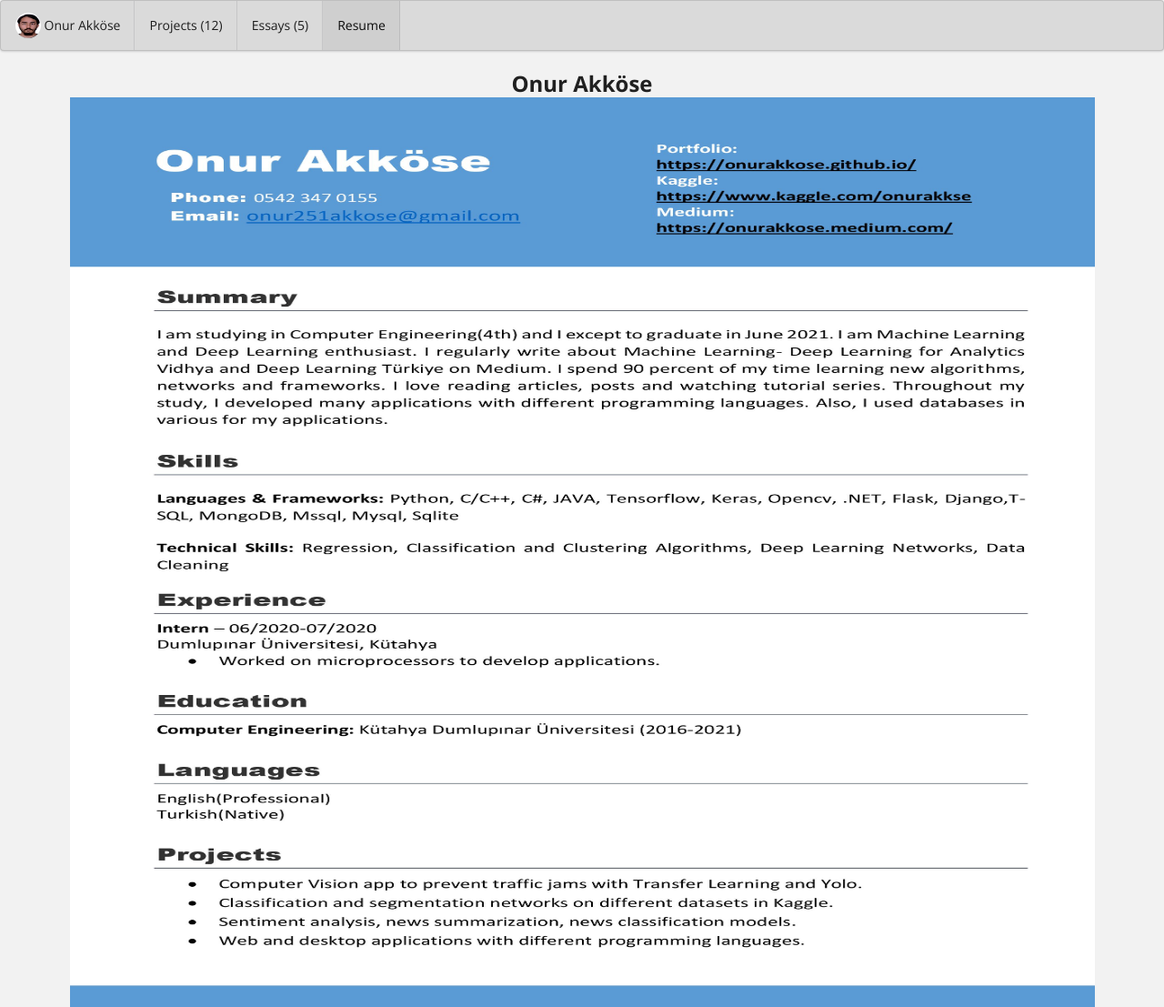
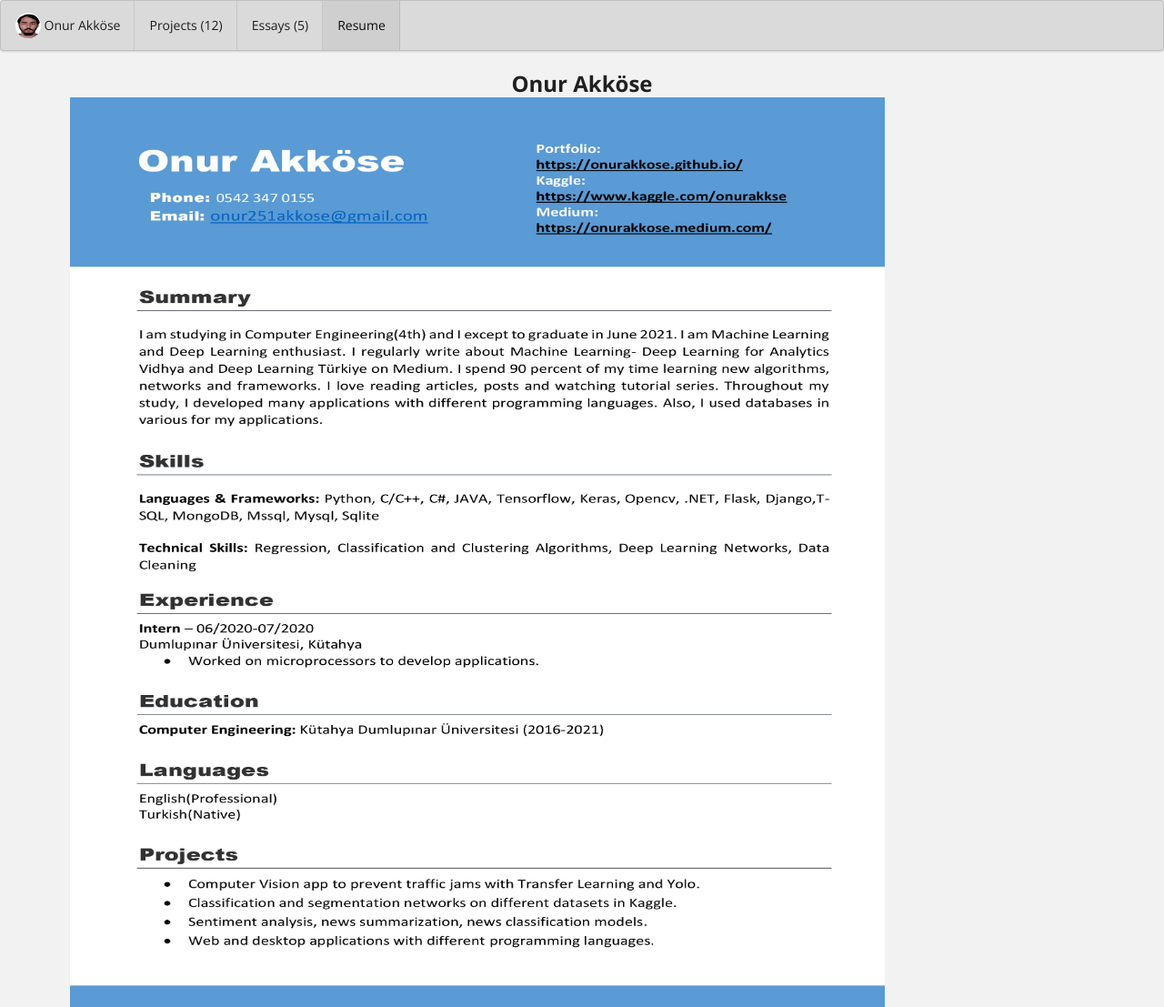
Before and after one commit to OnurAkkose/OnurAkkose.github.io, a Jekyll site: the page built from bio/index.html, in a window 1280 px wide. Shown: the whole page at 91% size. Built offline with Jekyll 4.4.1, drawn with Linux system fonts in a browser that asks for light colours.

Commit message:
Update theme-bio-builtin-1.html

```diff
--- a/_includes/theme-bio-builtin-1.html
+++ b/_includes/theme-bio-builtin-1.html
@@ -2,6 +2,6 @@
   <div class="sixteen wide column no-bottom">
     <h2 class="ui center aligned header no-bottom">{{ site.data.bio.basics.name }}</h2>
   </div>
-   <img style = "width: 100%;height: 1000px;" src="resumejpg.jpg" >
+   <img style = "width: 80%;height: 1000px;" src="resumejpg.jpg" >
 
 </div>
```
